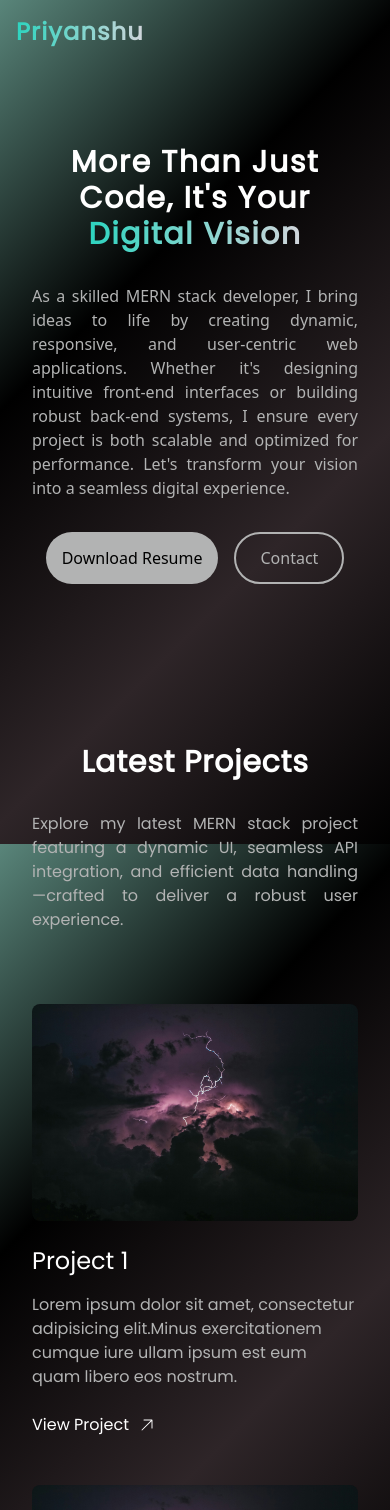
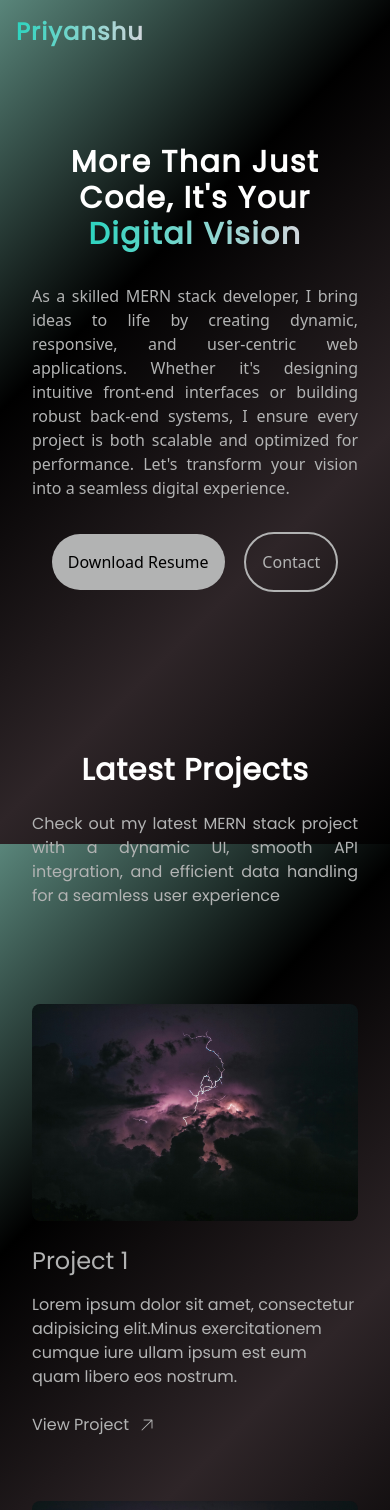
Before and after one commit to priyanshu0412/my_portFolio, a Next.js app: page / in a window 390 px wide. Shown: the top 1510 px of the page. Built offline with nearby package versions, Linux system fonts and the light colour scheme; some icons are missing.

Commit message:
New Changes Made for paddin and Adding About me Section

```diff
--- a/data.js
+++ b/data.js
@@ -122,3 +122,30 @@ export const SkillsSectionData = [
         ]
     }
 ]
+
+export const AboutMeSectionData = [
+    {
+        socialLink: [
+            {
+                icon: "fe:instagram",
+                link: "www.google.com"
+            },
+            {
+                icon: "ic:baseline-facebook",
+                link: "www.google.com"
+            },
+            {
+                icon: "pajamas:twitter",
+                link: "www.google.com"
+            },
+            {
+                icon: "mdi:linkedin",
+                link: "www.google.com"
+            },
+            {
+                icon: "mdi:github",
+                link: "www.google.com"
+            }
+        ]
+    }
+]
--- a/src/app/globals.css
+++ b/src/app/globals.css
@@ -39,3 +39,20 @@ body {
         background-position: 0% 50%;
     }
 }
+
+#style-2::-webkit-scrollbar-track {
+    -webkit-box-shadow: inset 0 0 6px rgba(0, 0, 0, 0.3);
+    border-radius: 10px;
+    background-color: none;
+}
+
+#style-2::-webkit-scrollbar {
+    width: 10px;
+    background-color: #2e2528;
+}
+
+#style-2::-webkit-scrollbar-thumb {
+    border-radius: 10px;
+    -webkit-box-shadow: inset 0 0 6px rgba(0, 0, 0, 0.3);
+    background-color: #59857a;
+}
--- a/src/app/layout.js
+++ b/src/app/layout.js
@@ -9,7 +9,7 @@ export const metadata = {
 export default function RootLayout({ children }) {
   return (
     <html lang="en">
-      <body>
+      <body id='style-2'>
         <Navbar />
         {children}
       </body>
--- a/src/app/page.js
+++ b/src/app/page.js
@@ -7,11 +7,11 @@ import { AboutMeSection, HeroSection, MobileNavbar, ProjectSection, SkillsSectio
 const Home = () => {
   return (
     <>
-      <div className='w-full h-screen animate-moveShadow'>
+      <div className='w-full h-screen animate-moveShadow' >
         <MobileNavbar />
         <HeroSection />
         <ProjectSection />
-        {/* <AboutMeSection /> */}
+        <AboutMeSection />
         <SkillsSection />
       </div>
     </>
--- a/src/assests/index.js
+++ b/src/assests/index.js
@@ -1,2 +1,2 @@
 export { default as ProjectImg } from "./Project_img.jpg"
-export { default as codingAvatar } from "./codingAvatar.jpg"
+export { default as img } from "./img.png"
--- a/src/components/heroSection/index.js
+++ b/src/components/heroSection/index.js
@@ -11,26 +11,25 @@ const HeroSection = () => {
 
     return (
         <div className='flex items-center justify-center py-20'>
-            <Fade direction='up' triggerOnce={true} >
-                <div className='w-full lg:w-full max-w-[1200px] flex flex-col justify-center items-center gap-y-8 px-8 '>
+            <Fade duration={1000} direction='up' triggerOnce={true} >
+                <div className='w-full max-w-[1200px] flex flex-col justify-center items-center gap-y-8 px-8'>
                     {
                         data && data.map((ele, index) => {
                             return (
-                                <>
+                                <div className='flex flex-col w-full gap-y-8' key={index}>
                                     <div>
                                         <p className='text-white text-3xl lg:text-5xl font-bold leading-9 lg:leading-[60px] tracking-wider text-center font-poppins'>{ele.title} <span className='text-transparent cursor-pointer bg-gradient-to-r from-teal-400 to-gray-300 bg-clip-text'> {ele.colorText} </span></p>
                                     </div>
                                     <div>
                                         <p className='text-justify lg:text-center text-[#b2b3b3] text-base lg:text-lg'>{ele.desc}</p>
                                     </div>
-                                </>
+                                </div>
                             )
                         })
-
                     }
-                    <div className='flex gap-x-4 lg:gap-x-8'>
-                        <button className='text-[#000] bg-[#b2b3b3] px-4 lg:px-6 lg:py-3 rounded-full hover:bg-[#ffffffc0]'>Download Resume</button>
-                        <button className='border-2 border-[#b2b3b3] text-[#b2b3b3] px-6 py-3 rounded-full'>Contact</button>
+                    <div className='flex items-center w-full justify-evenly lg:justify-center lg:gap-x-8'>
+                        <button className='text-[#000] bg-[#b2b3b3] px-4 py-4 lg:px-6 lg:py-3 rounded-full hover:bg-[#ffffffc0]'>Download Resume</button>
+                        <button className='border-2 border-[#b2b3b3] text-[#b2b3b3]  py-4 px-4 lg:px-6 lg:py-3  rounded-full'>Contact</button>
                     </div>
                 </div>
             </Fade >
--- a/src/components/mobileNavbar/index.js
+++ b/src/components/mobileNavbar/index.js
@@ -35,7 +35,7 @@ const MobileNavbar = () => {
             {
                 isMenuOpen && (
                     <div className='z-10 flex flex-col items-center justify-start py-8 px-4 gap-y-8 lg:hidden fixed top-[64px] w-full bg-black h-full'>
-                        <Fade direction='left' triggerOnce={true}>
+                        <Fade duration={1000} direction='left' triggerOnce={true}>
                             {
                                 navbar.map((ele, index) => {
                                     return (
@@ -48,7 +48,7 @@ const MobileNavbar = () => {
                                 })
                             }
                         </Fade>
-                        <Fade direction='up' triggerOnce={true}>
+                        <Fade duration={1000} direction='up' triggerOnce={true}>
                             <button className='text-[#000] bg-[#b2b3b3] px-6 py-2 rounded-full'>Get In Touch</button>
                         </Fade>
                     </div>
--- a/src/components/projectSection/index.js
+++ b/src/components/projectSection/index.js
@@ -11,14 +11,14 @@ const ProjectSection = () => {
 
     return (
         <>
-            <div className='flex items-center justify-center w-full px-8 py-20 '>
-                <Fade direction='up' triggerOnce={true} duration={1000} >
-                    <div className='flex items-center justify-center max-w-[1400px] flex-col gap-y-8'>
-                        <div className='w-full lg:w-[50%] flex justify-center items-center flex-col gap-y-8 lg:gap-y-6'>
+            <div className='flex items-center justify-center w-full py-20'>
+                <Fade direction='up' triggerOnce={true} duration={1000}>
+                    <div className='max-w-[1400px] px-8 flex flex-col justify-center items-center gap-y-12'>
+                        <div className='flex flex-col items-center justify-center w-full lg:w-[50%] gap-y-6'>
                             <p className='text-3xl font-bold tracking-wide text-white lg:text-5xl font-poppins'>Latest Projects</p>
-                            <p className='text-[#b2b3b3] text-justify lg:text-center font-poppins'>Explore my latest MERN stack project featuring a dynamic UI, seamless API integration, and efficient data handling—crafted to deliver a robust user experience.</p>
+                            <p className='text-[#b2b3b3] text-justify lg:text-center font-poppins'>Check out my latest MERN stack project with a dynamic UI, smooth API integration, and efficient data handling for a seamless user experience</p>
                         </div>
-                        <div className='flex flex-wrap justify-center w-full gap-12 pt-10 text-white lg:gap-y-24 lg:pt-12'>
+                        <div className='flex flex-col w-full pt-12 lg:justify-center lg:flex-row lg:flex-wrap lg:gap-x-14 2xl:gap-x-28 gap-y-16'>
                             {
                                 data && data.map((ele, index) => {
                                     return (
@@ -29,14 +29,13 @@ const ProjectSection = () => {
                                 })
                             }
                         </div>
-                        <Fade direction='up' triggerOnce={true}>
-                            <div className='pt-12'>
+                        <Fade triggerOnce={true} duration={1000} direction='up' className='w-full'>
+                            <div className='flex items-center justify-center w-full pt-12 '>
                                 <button className='border-2 border-[#b2b3b3] text-[#b2b3b3] px-6 py-3 rounded-full hover:text-white'>View All</button>
                             </div>
                         </Fade>
                     </div>
                 </Fade>
-
             </div >
         </>
     )
--- a/src/components/projectSection/projectCard/index.js
+++ b/src/components/projectSection/projectCard/index.js
@@ -7,21 +7,19 @@ import { Fade } from "react-awesome-reveal";
 // ------------------------------------------
 
 const ProjectCard = ({ data }) => {
-
-
     return (
-        <Fade direction='up' triggerOnce={true}>
+        <Fade duration={1000} direction='up' triggerOnce={true}>
             <div className='w-full lg:w-[450px] xl:w-[580px] 2xl:w-[600] flex flex-col gap-y-6'>
                 <div className='overflow-hidden transition-transform duration-300 rounded-lg hover:scale-105'>
                     <Image src={data?.projectImg} alt='...' width={300} className='object-cover w-full h-full' />
                 </div>
 
                 <div className='flex flex-col gap-y-4'>
-                    <p className='text-2xl font-poppins'>{data?.projectTitle}</p>
+                    <p className='text-2xl font-poppins text-[#B2B3B3]'>{data?.projectTitle}</p>
                     <p className='font-poppins text-[#B2B3B3]'>{data?.projectDesc}</p>
                 </div>
                 <div>
-                    <button className='flex items-center justify-center font-poppins gap-x-2 hover:underline'>
+                    <button className='flex items-center justify-center text-[#B2B3B3] font-poppins gap-x-2 hover:underline'>
                         View Project <Icon icon={"ph:arrow-up-right-light"} height={20} width={20} />
                     </button>
                 </div>
--- a/src/components/skillsSection/skillSectionCard/index.js
+++ b/src/components/skillsSection/skillSectionCard/index.js
@@ -7,9 +7,9 @@ import { Fade } from 'react-awesome-reveal'
 
 const SkillSectionCard = ({ data }) => {
     return (
-        <Fade direction='up' triggerOnce={true}>
+        <Fade duration={1000} direction='up' triggerOnce={true}>
             <div className='flex flex-col items-center w-full py-12 lg:flex-row gap-y-8 lg:gap-y-0 '>
-                <Fade direction='up' triggerOnce={true}>
+                <Fade duration={1000} direction='up' triggerOnce={true}>
                     <div className='w-full lg:w-[500px] h-full lg:pl-12'>
                         <p className='text-2xl font-bold tracking-wider font-poppins'>{data.name}</p>
                     </div>
@@ -27,7 +27,7 @@ const SkillSectionCard = ({ data }) => {
                     </div>
                 </Fade>
             </div>
-            <Fade direction='up' triggerOnce={true}>
+            <Fade duration={1000} direction='up' triggerOnce={true}>
                 <span className='h-[0.5px] block bg-[#b2b3b3] w-full' ></span>
             </Fade>
         </Fade>
```
Also changed, not shown: src/components/aboutMeSection/index.js (+38 -21 lines), src/components/skillsSection/index.js (+7 -4 lines), src/assests/codingAvatar.jpg (deleted), src/assests/img.png (added).
